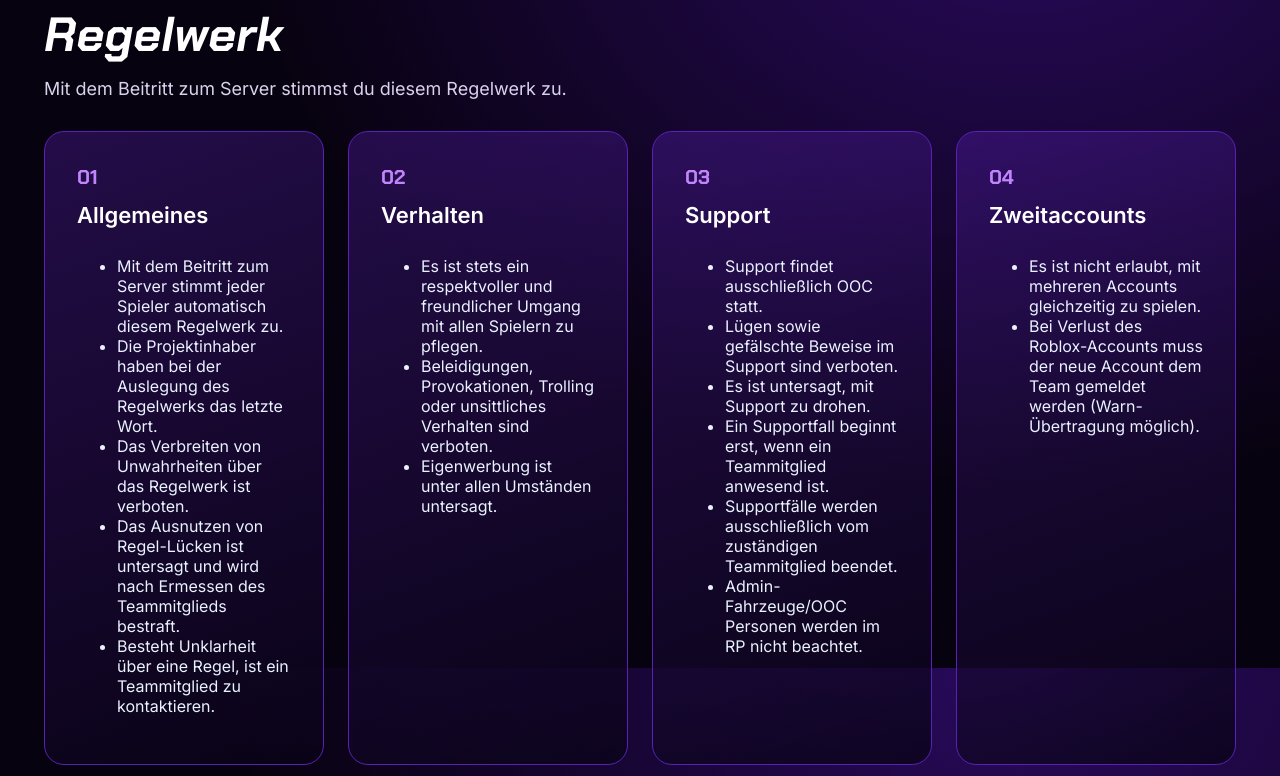
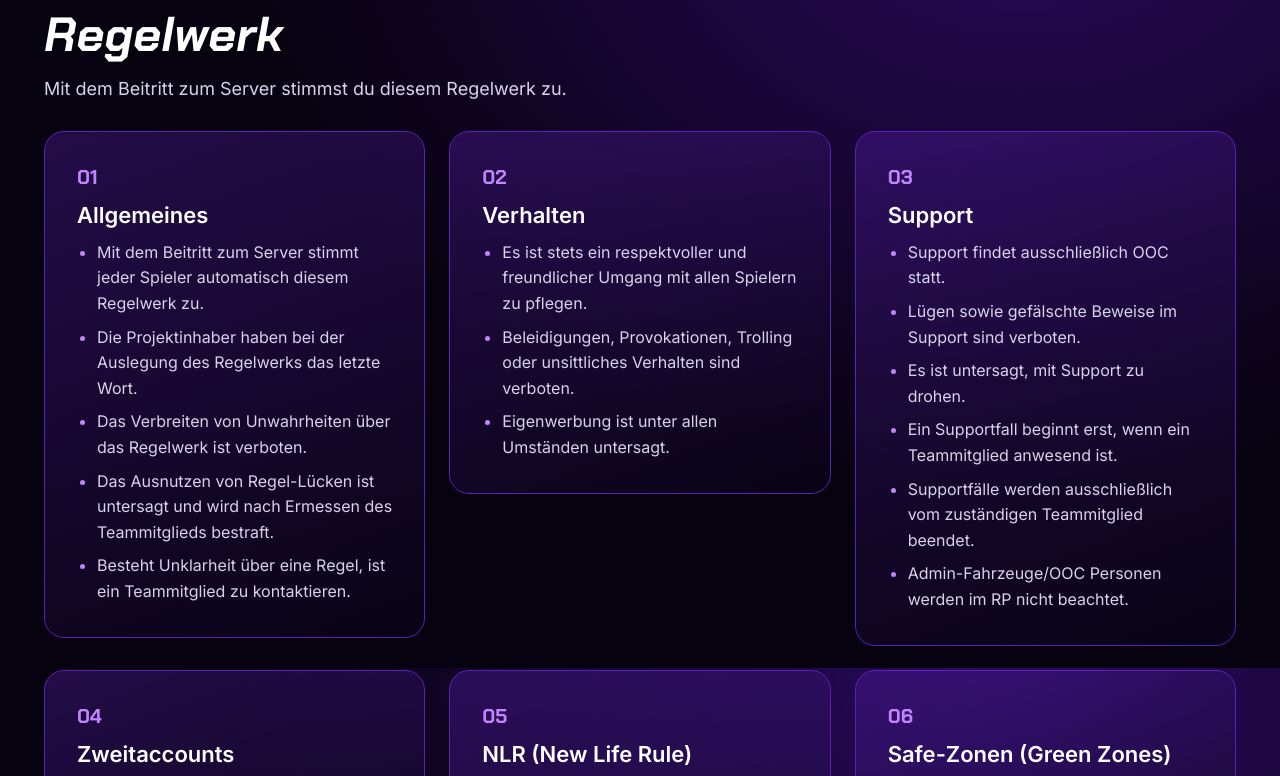
Before and after one commit to MildCrow/Midnight-RP, a plain HTML site: page index.html in a window 1280 px wide. Shown: the part 1732-2508 px from the top of the page. Drawn offline with Linux system fonts and the light colour scheme.

Commit message:
Refactor CSS styles and variables
Reorganized CSS variables and styles for improved structure and readability.

```diff
--- a/style.css
+++ b/style.css
@@ -346,3 +346,9 @@ h1 {
 .city .snowcap { fill: #e6efff; }
 @keyframes twinkle { 0%, 100% { opacity: .95; } 50% { opacity: .35; } }
 @media (prefers-reduced-motion: reduce) { .city .win { animation: none; } }
+
+/* Regelwerk-Listen */
+.rule ul { margin: 0; padding-left: 20px; display: flex; flex-direction: column; gap: 8px; color: var(--muted); font-size: 16px; line-height: 1.6; }
+.rule li::marker { color: var(--lilac); }
+#regeln .grid { grid-template-columns: repeat(auto-fit, minmax(340px, 1fr)); align-items: start; }
+@media (max-width: 420px) { #regeln .grid { grid-template-columns: 1fr; } }
```
